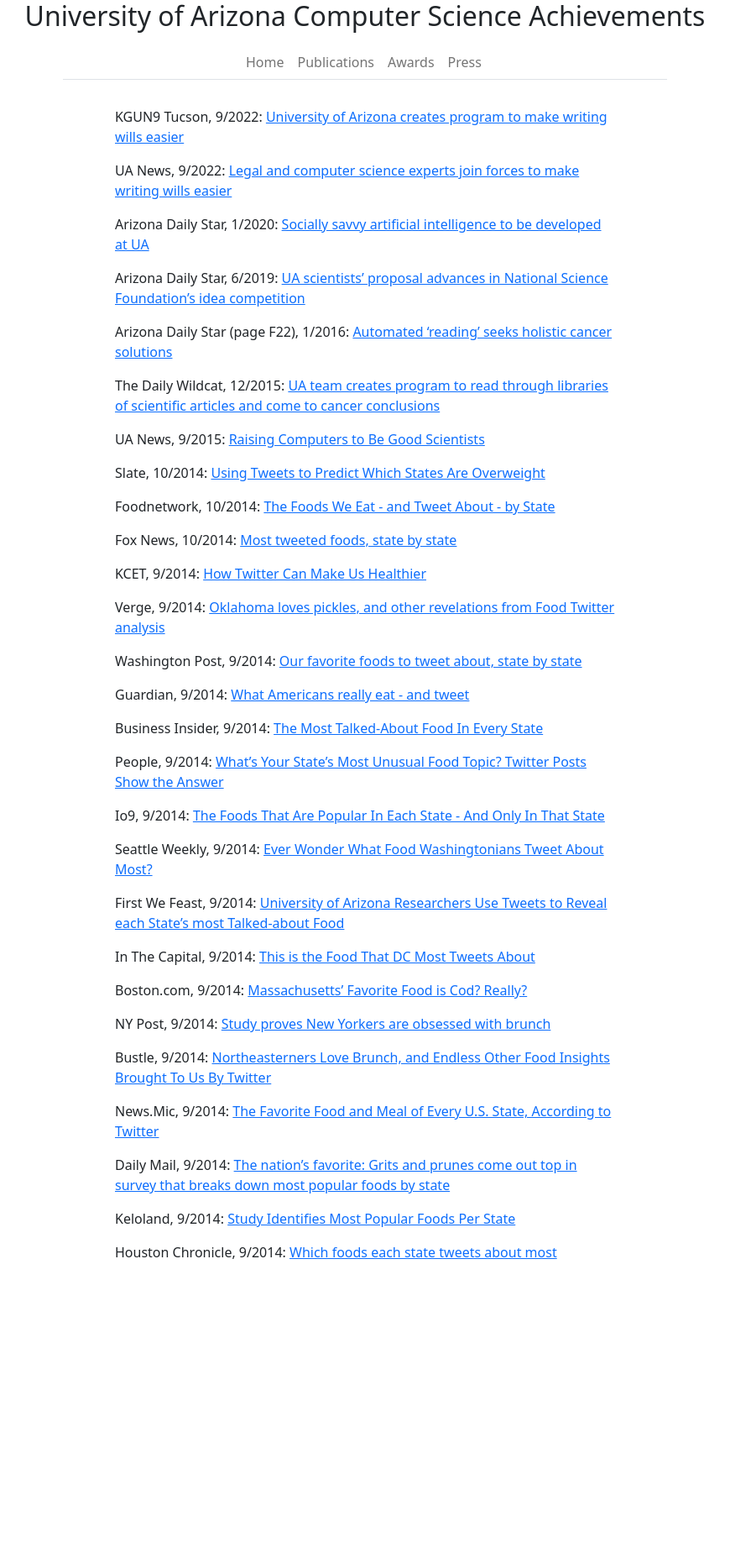
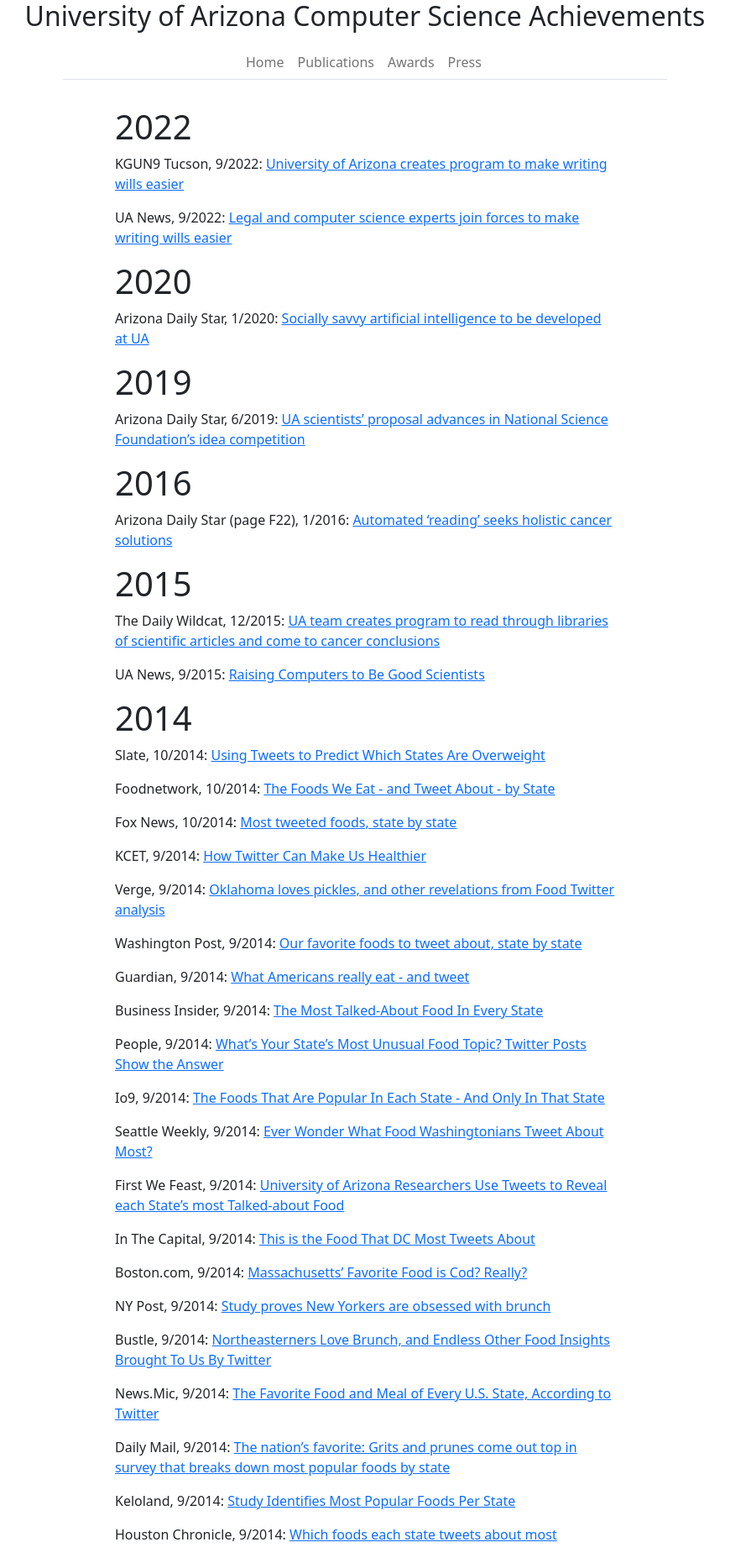
Before and after one commit to UArizona-ComputerScience/cs_achievements, a Jekyll site: the page built from press.md, in a window 1280 px wide. Shown: the whole page at 84% size, without its empty margins (205-1075 px from the left). Built offline with Jekyll 4.4.1, drawn with Linux system fonts in a browser that asks for light colours; before the commit the page ends 1519 px from its top, so only the background shows below that.

Commit message:
better press

```diff
--- a/press.md
+++ b/press.md
@@ -3,6 +3,8 @@ layout: default
 title: "Press"
 order: 3
 ---
+
+# 2022
 
 KGUN9 Tucson, 9/2022:
 [University of Arizona creates program to make writing wills easier](https://www.kgun9.com/university-of-arizona-creates-program-to-make-writing-wills-easier)
@@ -10,20 +12,30 @@ KGUN9 Tucson, 9/2022:
 UA News, 9/2022:
 [Legal and computer science experts join forces to make writing wills easier](https://news.arizona.edu/story/legal-and-computer-science-experts-join-forces-make-writing-wills-easier)
 
+# 2020
+
 Arizona Daily Star, 1/2020:
 [Socially savvy artificial intelligence to be developed at UA](https://tucson.com/news/local/socially-savvy-artificial-intelligence-to-be-developed-at-ua/article_0f8879d4-3543-56ba-a7dd-12c18c0b3d7b.html)
+
+# 2019
 
 Arizona Daily Star, 6/2019:
 [UA scientists' proposal advances in National Science Foundation's idea competition](https://tucson.com/news/local/ua-scientists-proposal-advances-in-national-science-foundation-s-idea/article_9e1d12e1-1ba3-5c7e-abdd-661f527ea24f.html)
 
+# 2016
+
 Arizona Daily Star (page F22), 1/2016:
 [Automated 'reading' seeks holistic cancer solutions](http://arizonadailystar.az.newsmemory.com/special.php?date=20160124)
+
+# 2015
 
 The Daily Wildcat, 12/2015:
 [UA team creates program to read through libraries of scientific articles and come to cancer conclusions](http://www.wildcat.arizona.edu/article/2015/12/ua-team-creates-program-to-read-through-libraries-of-scientific-articles-and-come-to-cancer-conclusions)
 
 UA News, 9/2015:
 [Raising Computers to Be Good Scientists](http://uanews.org/story/raising-computers-to-be-good-scientists?utm_source=uanow&utm_medium=email&utm_campaign=biweekly-uanow)
+
+# 2014
 
 Slate, 10/2014:
 [Using Tweets to Predict Which States Are Overweight](http://www.slate.com/blogs/future_tense/2014/10/02/university_of_arizona_researchers_analyze_food_references_in_twitter_data.html)
```
